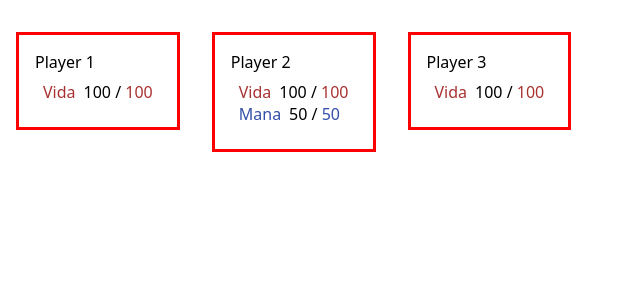
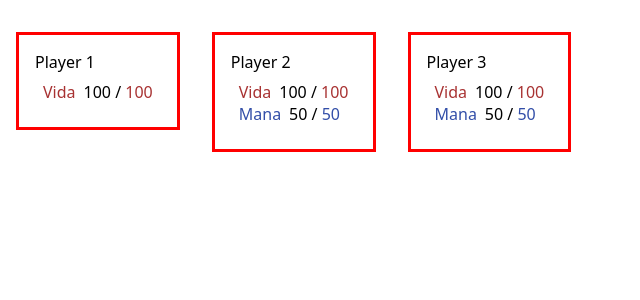
Before and after one commit to GuillermoLL/Custom_Calculator, an Angular app: page / in a window 1280 px wide. Shown: the top 300 px of the page, without its empty margins (0-640 px from the left). Built offline with nearby package versions, Linux system fonts and the light colour scheme.

Commit message:
logica calculadora

```diff
--- a/src/app/components/calculator/calculator.component.scss
+++ b/src/app/components/calculator/calculator.component.scss
@@ -21,8 +21,14 @@
     .operation {}
 
     .keys {
-        .calculator-key {}
+        text-align: center;
 
-        .custom-key {}
+            .calculator-key-group,
+            .custom-key-group {
+                display: grid;
+                grid-template-columns: repeat(3, 1fr);
+                grid-column-gap: 0px;
+                grid-row-gap: 0px;
+            }
     }
 }
--- a/src/app/components/calculator/calculator.component.ts
+++ b/src/app/components/calculator/calculator.component.ts
@@ -1,6 +1,6 @@
 import { ChangeDetectionStrategy, Component, input, OnInit } from '@angular/core';
 import { NgOptimizedImage } from '@angular/common';
-import { Calculator, Entity, Operation, Operator } from './calculator.type';
+import { Calculator, Entity, Operator } from './calculator.type';
 
 @Component({
   selector: 'app-calculator',
@@ -25,7 +25,7 @@ import { Calculator, Entity, Operation, Operator } from './calculator.type';
             <!-- ************************************ -->
             <div class="elements">
               @for (entity of calculator.entity; track entity.id) {
-                <div class="info">
+                <div class="info" (click)="handleClickEntity(entity.id)">
                   <!-- <img> -->
                   <span class="name" [style.color]="entity.color">{{ entity.name }}</span>
                   <div class="result">
@@ -49,14 +49,26 @@ import { Calculator, Entity, Operation, Operator } from './calculator.type';
               <!-- ************************************ -->
               <div class="keys">
                 <!-- Default calculators keys -->
-                <div class="calculator-key"></div>
+                <div class="calculator-key-group">
+                  <p>9</p>
+                  <p>8</p>
+                  <p>7</p>
+                  <p>6</p>
+                  <p>5</p>
+                  <p>4</p>
+                  <p>3</p>
+                  <p>2</p>
+                  <p>1</p>
+                </div>
 
                 <!-- Customs keys -->
-                  @for (customOperation of entitySelected.customOperations; track $index) {
-                    <p class="custom-key" [style.color]="customOperation.color">
-                      {{ customOperation.operator }} {{ customOperation.numberToApply }}
-                    </p>
-                  }
+                 <div class="custom-key-group">
+                   @for (customOperation of entitySelected.customOperations; track $index) {
+                     <p class="custom-key" [style.color]="customOperation.color" (click)="handleClickCustomOperation(customOperation.operator,  customOperation.numberToApply)">
+                       {{ customOperation.operator }} {{ customOperation.numberToApply }}
+                     </p>
+                   }
+                 </div>
               </div>
             }
           </div>
@@ -78,4 +90,41 @@ export class CalculatorComponent implements OnInit {
   ngOnInit() {
 
   }
+
+  handleClickEntity(idEntity: number) {
+    this.entitySelected = this.data().entity.find(elm => elm.id === idEntity);
+  }
+
+  handleClickNumber(numberToApply: number) {
+    this.numberToApply = numberToApply;
+  }
+
+  handleClickOperator(operator: Operator) {
+    this.operatorSelected = operator;
+  }
+
+  handleClickCustomOperation(operator: Operator, numberToApply: number) {
+    this.applyOperation(operator, numberToApply);
+  }
+
+  applyOperation(operator: Operator, numberToApply: number) {
+    if (this.entitySelected) {
+      const operation = {
+        [Operator.ADDITION]: (num1: number, num2: number) => num1 + num2,
+        [Operator.SUBTRACTION]: (num1: number, num2: number) => num1 - num2,
+        [Operator.MULTIPLICATION]: (num1: number, num2: number) => num1 * num2,
+        [Operator.DIVISION]: (num1: number, num2: number) => num1 / num2
+      }
+
+      const result = operation[operator](this.entitySelected.resultCurrent, numberToApply);
+
+      // Ensures the result does not exceed the limits of the default result
+      if (result >= 0)
+        this.entitySelected.resultCurrent =
+          result < this.entitySelected.resultDefault ? result : this.entitySelected.resultDefault;
+      else
+        this.entitySelected.resultCurrent =
+          result > 0 ? result : 0;
+    }
+  }
 }
--- a/src/app/components/calculator/calculator.type.ts
+++ b/src/app/components/calculator/calculator.type.ts
@@ -5,7 +5,7 @@ export enum Icon {
 }
 
 export enum Operator {
-    SUM = '+',
+    ADDITION = '+',
     SUBTRACTION = '-',
     MULTIPLICATION = '*',
     DIVISION = '/',
--- a/src/app/pages/board/board.component.ts
+++ b/src/app/pages/board/board.component.ts
@@ -62,7 +62,7 @@ export class BoardComponent {
       resultCurrent: 100,
       customOperations: [
         {
-          operator: Operator.SUM,
+          operator: Operator.ADDITION,
           numberToApply: 500,
           color: Color.GREEN,
         },
@@ -72,6 +72,25 @@ export class BoardComponent {
           color: Color.RED,
         }
       ]
-    }]
+    },
+      {
+        id: 2,
+        name: 'Mana',
+        color: Color.BLUE,
+        resultDefault: 50,
+        resultCurrent: 50,
+        customOperations: [
+          {
+            operator: Operator.ADDITION,
+            numberToApply: 25,
+            color: Color.GREEN,
+          },
+          {
+            operator: Operator.SUBTRACTION,
+            numberToApply: 25,
+            color: Color.RED,
+          }
+        ]
+      }]
   }]
 }
--- a/src/index.html
+++ b/src/index.html
@@ -2,7 +2,7 @@
 <html lang="en">
 <head>
   <meta charset="utf-8">
-  <title>AngularWebapp</title>
+  <title>Custom Calculator</title>
   <base href="/">
   <meta name="viewport" content="width=device-width, initial-scale=1">
   <link rel="icon" type="image/x-icon" href="favicon.ico">
```
Also changed, not shown: 1 other file (tests, documents, lock files or other folders).
